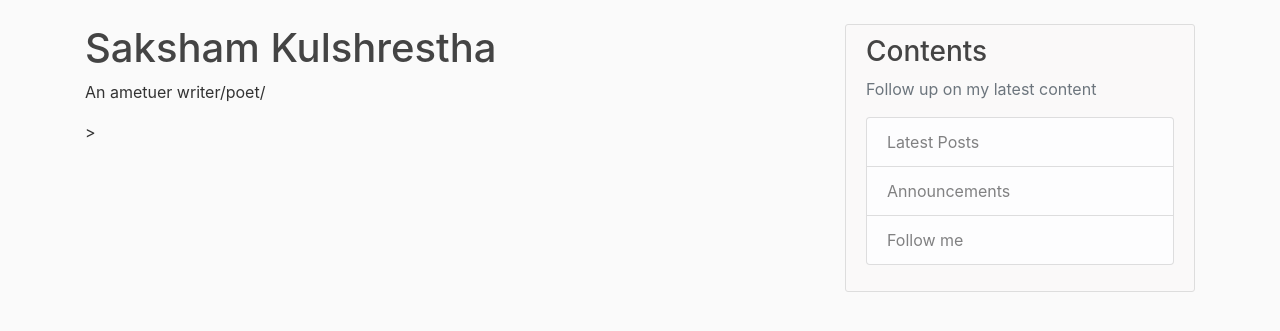
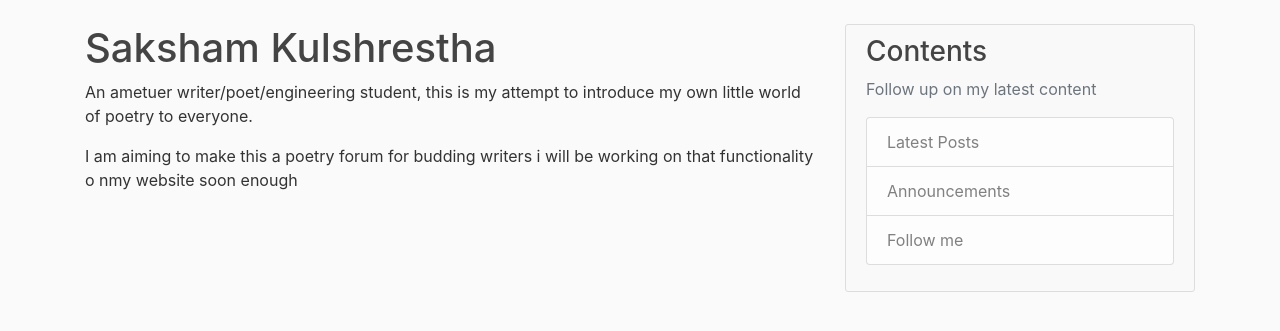
Before and after one commit to batmandude101/a_mused-soul, a Django app: page /about/ in a window 1280 px wide. Shown: the part 56-387 px from the top of the page. Run offline with Django 3.2, Linux system fonts and the light colour scheme; some libraries are stand-ins or nearby versions.

Commit message:
commit 3

```diff
--- a/blog/templates/blog/about.html
+++ b/blog/templates/blog/about.html
@@ -1,5 +1,6 @@
 {% extends "blog/base.html" %}
 {% block content %}
    <h1>Saksham Kulshrestha</h1>
-   <p>An ametuer writer/poet/</p>>
+   <p>An ametuer writer/poet/engineering student, this is my attempt to introduce my own little world of poetry to everyone.</p>
+   <p> I am aiming to make this a poetry forum for budding writers i will be working on that functionality o nmy website soon enough</p>
 {% endblock content%}
```
